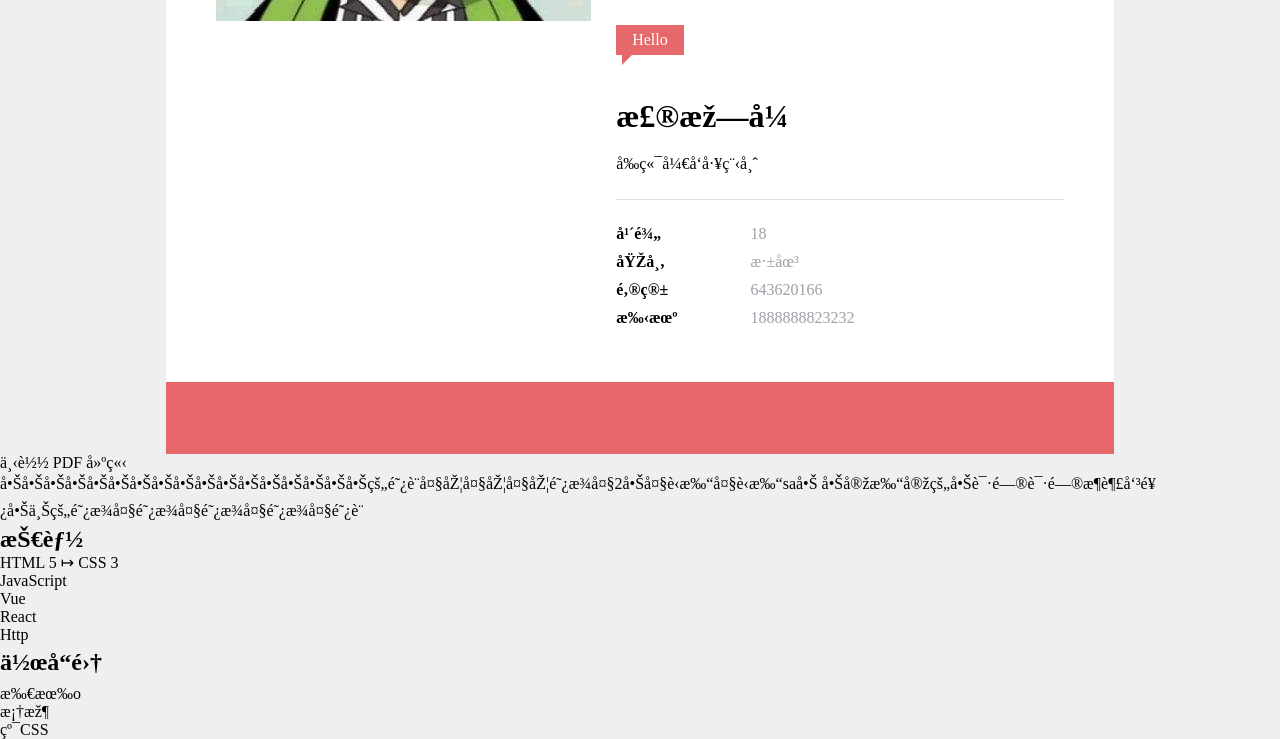
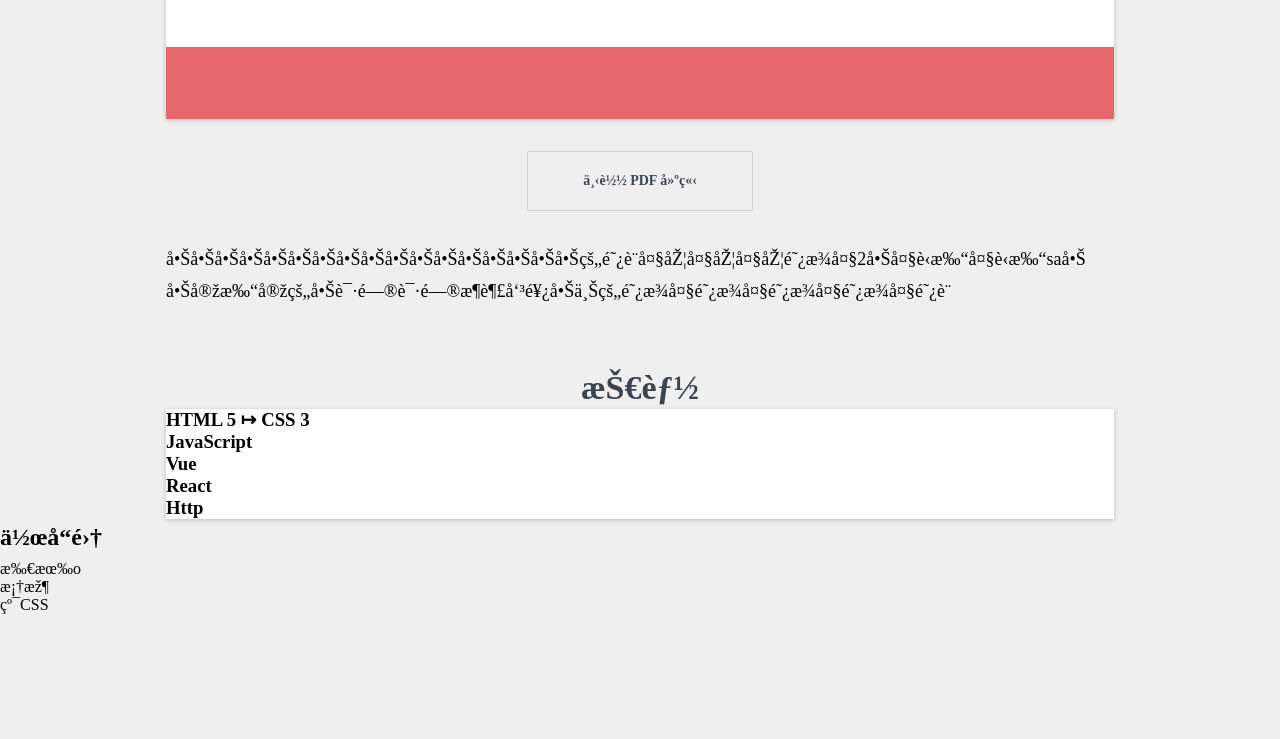
Before and after one commit to senlinuh/offerShow, a plain HTML site: page index.html in a window 1280 px wide. Shown: the part 901-1640 px from the top of the page. After the commit the page ends 1515 px from the top, so only its background shows below. Drawn offline with Linux system fonts and the light colour scheme.

Commit message:
技能卡以及css

```diff
--- a/a.css
+++ b/a.css
@@ -7,6 +7,10 @@ body {
 a {
   color:initial;
   text-decoration: none;
+}
+
+ol li {
+  list-style: none;
 }
 
 * {
@@ -33,6 +37,7 @@ hr {
   left: 0;
   top: 0;
   box-sizing: border-box;
+  z-index: 9;
   /* background-color: #ffffff;
   opacity: 0.7; */
 }
@@ -92,6 +97,11 @@ hr {
   background-image: url('./img/bg.jpg');
   background-position: center center;
   background-size: cover;
+  position: absolute;
+  top: 0;
+  width: 100%;
+  /* z-index: 8; */
+  /* position: relative; */
 }
 
 .banner .mask {
@@ -102,10 +112,16 @@ hr {
 }
 
 /* 内容卡片 */
+
+main {
+  margin-top:180px;
+  position: relative;;
+}
 .userCard {
   max-width: 948px;
   margin: 0 auto;
   background-color: #ffffff;
+  box-shadow: 0 1px 5px 0 rgba(0, 0, 0, 0.2);
 }
 
 .userCard .welcome {
@@ -194,3 +210,55 @@ hr {
   fill: white;
   vertical-align: top;
 }
+
+/* 下载按阿牛 */
+
+main .downloadWrapper {
+  text-align: center;
+}
+
+body main .downloadResume {
+  font-size: 14px;
+  line-height: 16px;
+  padding: 21px 55px;
+  background-color: #efefef;
+  border: 1px solid #cdcfd1;
+  display: inline-block;
+  border-radius: 2px;
+  color: #3d4451;
+  font-weight: bold;
+  margin: 32px 0;
+  transition: box-shadow 0.2s;
+}
+
+body main .downloadResume:hover {
+  box-shadow: 0 4px 13px 0 rgba(0, 0, 0, 0.2);
+}
+
+main .selfTrue {
+  max-width: 948px;
+  font-size: 18px;
+  margin: 0 auto;
+  font-family: kai;
+  line-height: 1.8;
+}
+
+/* 技能 */
+section.skills {
+  max-width: 948px;
+  margin: 0 auto;
+  margin-top: 60px;
+}
+
+section.skills h2 {
+  color: #3d4451;
+  text-align: center;
+  font-size: 34px;
+  line-height: 1.2;
+  font-weight: 600;
+}
+
+section.skills ol {
+  background-color: #ffffff;
+  box-shadow: 0 1px 5px 0 rgba(0, 0, 0, 0.2);
+}
--- a/index.html
+++ b/index.html
@@ -87,20 +87,37 @@
         </a>
       </footer>
     </div>
-    <a href="#" class="button">下载 PDF 建立</a>
-    <p>
+    <p class="downloadWrapper">
+      <a href="./res.txt\" class="downloadResume" target="_blank" download>下载 PDF 建立</a>
+    </p>
+    <p class="selfTrue">
       啊啊啊啊啊啊啊啊啊啊啊啊啊啊啊啊啊的阿萨大厦大厦大厦阿松大2啊大苏打大苏打sa啊
       啊实打实的啊请问请问恶趣味饿啊上的阿松大阿松大阿松大阿松大阿萨
     </p>
   </main>
-  <section>
+  <section class="skills">
     <h2>技能</h2>
     <ol>
-      <li>HTML 5 &map; CSS 3</li>
-      <li>JavaScript</li>
-      <li>Vue</li>
-      <li>React</li>
-      <li>Http</li>
+      <li>
+        <h3>HTML 5 &map; CSS 3</h3>
+        <div class="progressBar"></div>
+      </li>
+      <li>
+        <h3>JavaScript</h3>
+        <div class="progressBar"></div>
+      </li>
+      <li>
+        <h3>Vue</h3>
+        <div class="progressBar"></div>
+      </li>
+      <li>
+        <h3>React</h3>
+        <div class="progressBar"></div>
+      </li>
+      <li>
+        <h3>Http</h3>
+        <div class="progressBar"></div>
+      </li>
     </ol>
   </section>
   <section>
```
Also changed, not shown: res.txt (added).
